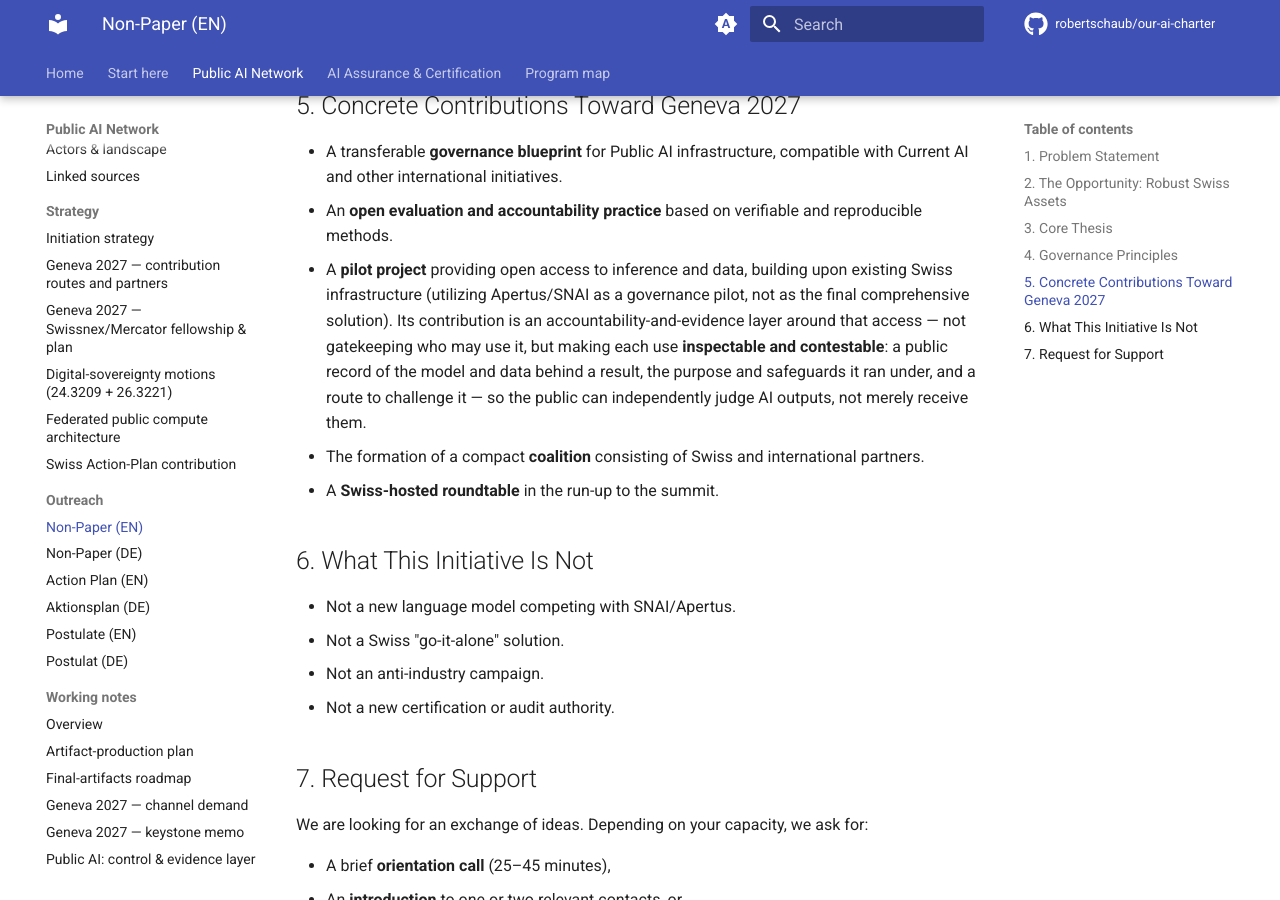
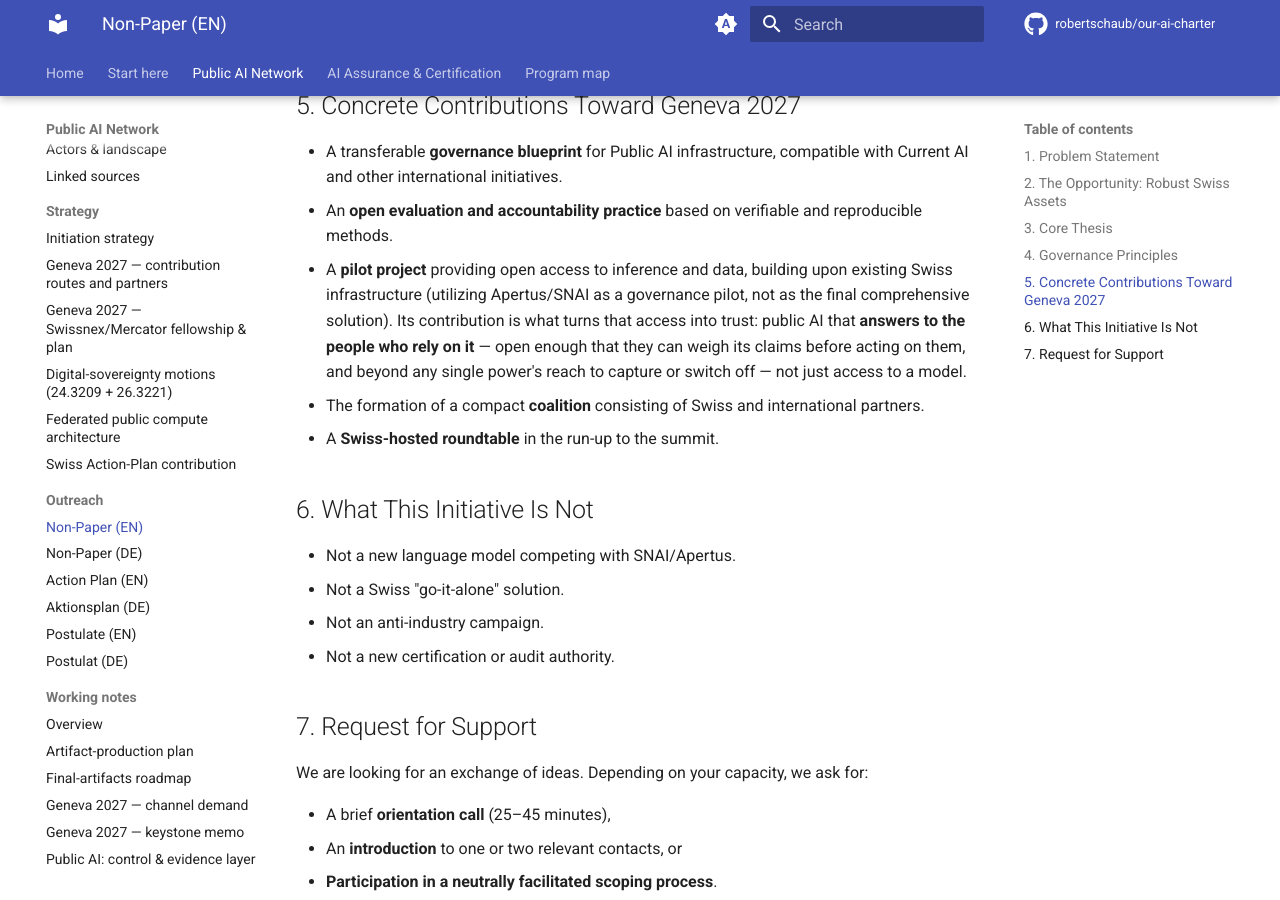
Before and after one commit to robertschaub/our-ai-charter, an MkDocs documentation site: the page built from docs/Public AI Network/Outreach/non-paper.en.md, in a window 1280 px wide and 900 px high, scrolled down 1923 px. Built offline with MkDocs 1.6.1 and Material for MkDocs 9.7.7, drawn with Linux system fonts in a browser that asks for light colours; plug-ins that fetch from the network failed and are left out; comment, search, counter and statistics services are not loaded.

Commit message:
docs: lead the pilot's contribution with the point, not the mechanism
Earlier wordings described the checking machinery (who may use it; inspectable
and contestable). The point is the outcome: public AI that free societies can
rely on and that answers to them, beyond any single power's reach to capture or
switch off - the two §1 risks (opaque shutdown; can't judge outputs). Reworded
the Non-Paper pilot bullet (EN + DE) and the parallel motions sentence to lead
with trust, accountability to people, and public control.

Co-Authored-By: Claude Opus 4.8 <noreply@anthropic.com>

```diff
--- a/docs/Public AI Network/Outreach/non-paper.en.md
+++ b/docs/Public AI Network/Outreach/non-paper.en.md
@@ -40,7 +40,7 @@ Getting this right is not only a matter of values. An open, co-stewarded layer k
 
 - A transferable **governance blueprint** for Public AI infrastructure, compatible with Current AI and other international initiatives.
 - An **open evaluation and accountability practice** based on verifiable and reproducible methods.
-- A **pilot project** providing open access to inference and data, building upon existing Swiss infrastructure (utilizing Apertus/SNAI as a governance pilot, not as the final comprehensive solution). Its contribution is an accountability-and-evidence layer around that access — not gatekeeping who may use it, but making each use **inspectable and contestable**: a public record of the model and data behind a result, the purpose and safeguards it ran under, and a route to challenge it — so the public can independently judge AI outputs, not merely receive them.
+- A **pilot project** providing open access to inference and data, building upon existing Swiss infrastructure (utilizing Apertus/SNAI as a governance pilot, not as the final comprehensive solution). Its contribution is what turns that access into trust: public AI that **answers to the people who rely on it** — open enough that they can weigh its claims before acting on them, and beyond any single power's reach to capture or switch off — not just access to a model.
 - The formation of a compact **coalition** consisting of Swiss and international partners.
 - A **Swiss-hosted roundtable** in the run-up to the summit.
 
```
Also changed, not shown: docs/Public AI Network/Outreach/non-paper.de.md (+1 -1 lines), docs/Public AI Network/Strategy/digital-sovereignty-motions.md (+1 -1 lines).
